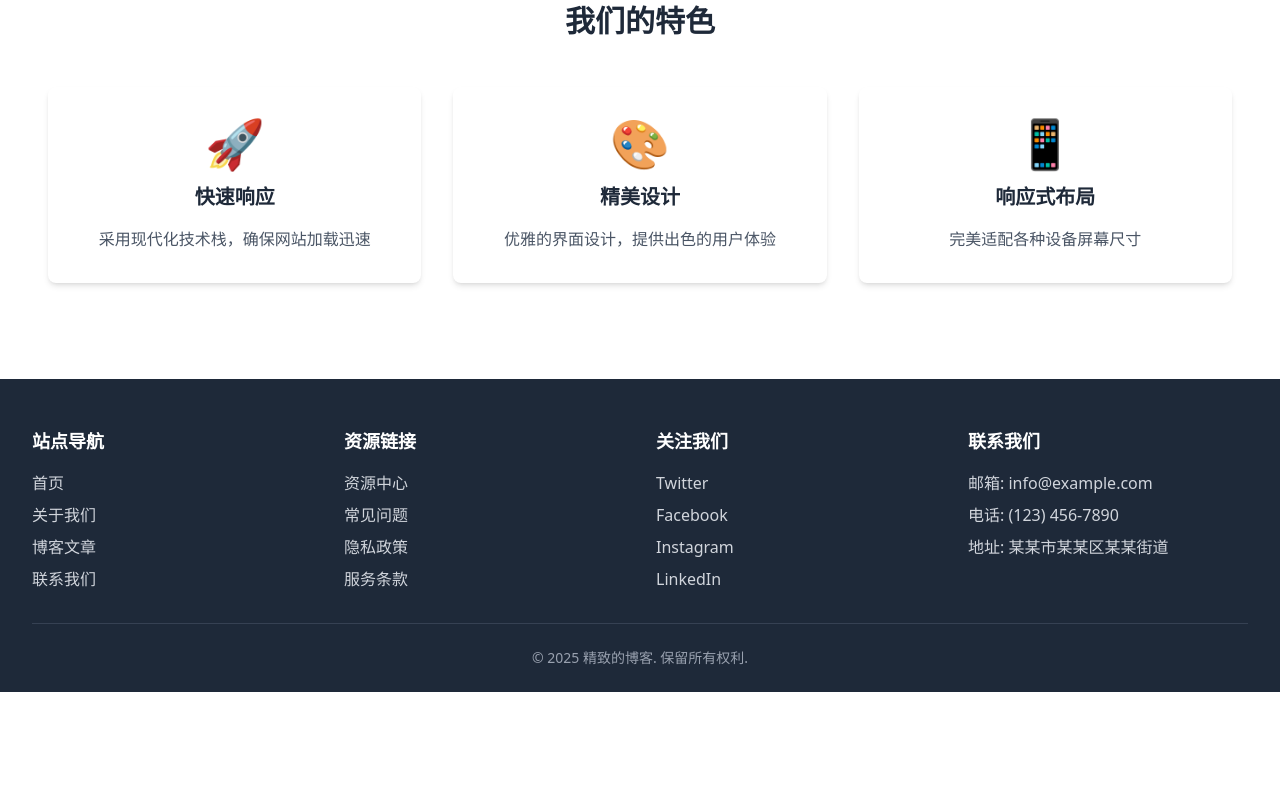
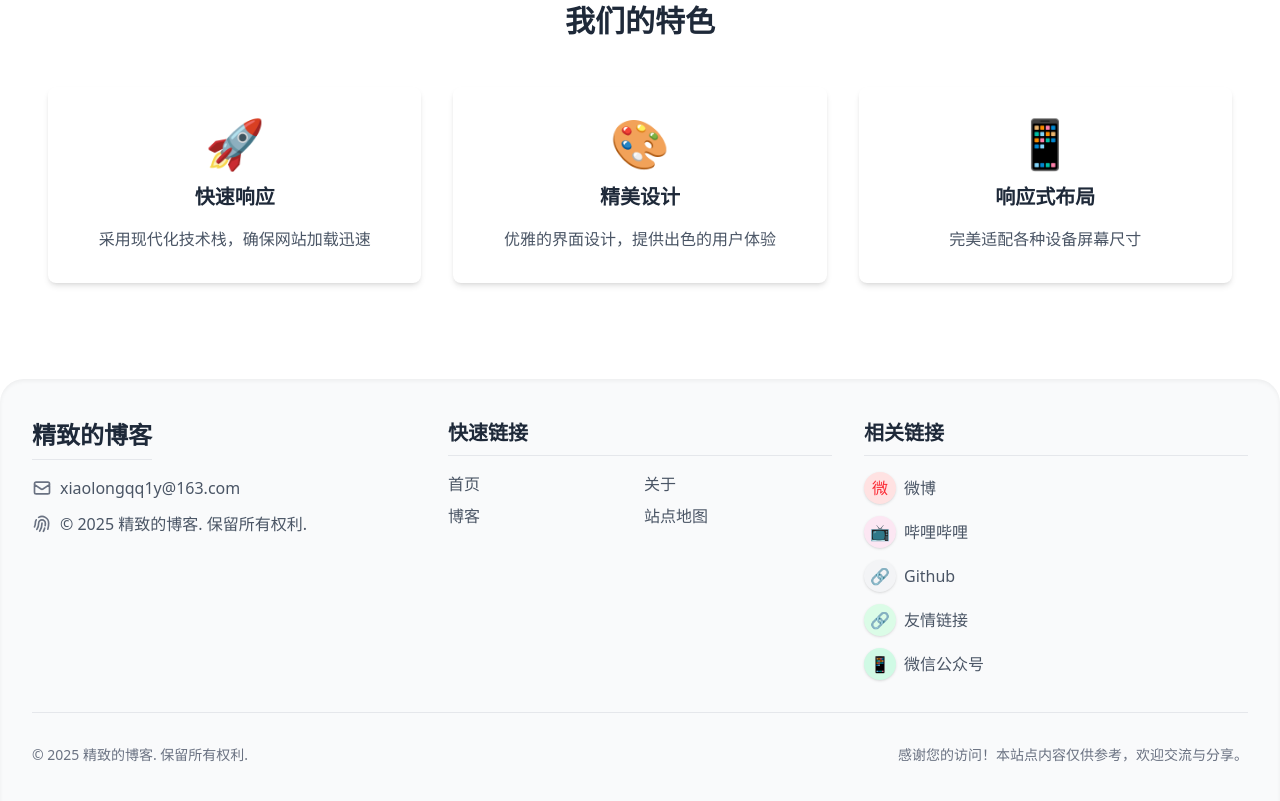
Before and after one commit to ExquisiteCore/Blog, an Astro site in the folder frontend-dev/: page / in a window 1280 px wide. Shown: the part 477-1278 px from the top of the page. Before the commit the page ends 1169 px from the top, so only its background shows below. Built offline with nearby package versions, Linux system fonts and the light colour scheme; Astro itself is replaced by a stand-in of ours.

Commit message:
refactor(导航): 将导航数据提取到共享文件以提升可维护性
将Header和Footer组件中的导航数据提取到共享的navigation.ts文件中，减少代码重复并提高可维护性

```diff
--- a/frontend-dev/src/components/Footer.astro
+++ b/frontend-dev/src/components/Footer.astro
@@ -1,67 +1,136 @@
 ---
+// 动态获取当前年份
 const currentYear = new Date().getFullYear();
 
-const footerLinks = [
-  {
-    title: "站点导航",
-    links: [
-      { href: "/", label: "首页" },
-      { href: "/about", label: "关于我们" },
-      { href: "/blog", label: "博客文章" },
-      { href: "/contact", label: "联系我们" },
-    ],
-  },
-  {
-    title: "资源链接",
-    links: [
-      { href: "/resources", label: "资源中心" },
-      { href: "/faq", label: "常见问题" },
-      { href: "/privacy", label: "隐私政策" },
-      { href: "/terms", label: "服务条款" },
-    ],
-  },
-  {
-    title: "关注我们",
-    links: [
-      { href: "https://twitter.com", label: "Twitter" },
-      { href: "https://facebook.com", label: "Facebook" },
-      { href: "https://instagram.com", label: "Instagram" },
-      { href: "https://linkedin.com", label: "LinkedIn" },
-    ],
-  },
-];
+// 导入共享导航数据
+import {
+    mainNavItems,
+    additionalPageLinks,
+    socialLinks,
+} from "../data/navigation";
 ---
 
-<footer class="bg-gray-800 text-white pt-12 pb-6 mt-auto">
+<footer
+    class="bg-gray-50 text-gray-700 py-10 mt-auto rounded-t-3xl shadow-inner"
+>
     <div class="max-w-7xl mx-auto px-4 sm:px-6 lg:px-8">
-    <div class="grid grid-cols-1 md:grid-cols-2 lg:grid-cols-4 gap-8 mb-8">
+        <div class="grid grid-cols-1 md:grid-cols-2 lg:grid-cols-3 gap-8 mb-8">
+            <!-- 关于博客 -->
+            <div class="mb-6 md:mb-0">
+                <h2
+                    class="text-2xl font-bold text-gray-800 mb-4 border-b border-gray-200 pb-2 inline-block"
+                >
+                    精致的博客
+                </h2>
+                <p class="text-gray-600 mb-3 flex items-center">
+                    <svg
+                        xmlns="http://www.w3.org/2000/svg"
+                        class="h-5 w-5 mr-2 text-gray-500"
+                        fill="none"
+                        viewBox="0 0 24 24"
+                        stroke="currentColor"
+                    >
+                        <path
+                            stroke-linecap="round"
+                            stroke-linejoin="round"
+                            stroke-width="2"
+                            d="M3 8l7.89 5.26a2 2 0 002.22 0L21 8M5 19h14a2 2 0 002-2V7a2 2 0 00-2-2H5a2 2 0 00-2 2v10a2 2 0 002 2z"
+                        ></path>
+                    </svg>
+                    xiaolongqq1y@163.com
+                </p>
+                <p class="text-gray-600 mb-4 flex items-center">
+                    <svg
+                        xmlns="http://www.w3.org/2000/svg"
+                        class="h-5 w-5 mr-2 text-gray-500"
+                        fill="none"
+                        viewBox="0 0 24 24"
+                        stroke="currentColor"
+                    >
+                        <path
+                            stroke-linecap="round"
+                            stroke-linejoin="round"
+                            stroke-width="2"
+                            d="M12 11c0 3.517-1.009 6.799-2.753 9.571m-3.44-2.04l.054-.09A13.916 13.916 0 008 11a4 4 0 118 0c0 1.017-.07 2.019-.203 3m-2.118 6.844A21.88 21.88 0 0015.171 17m3.839 1.132c.645-2.266.99-4.659.99-7.132A8 8 0 008 4.07M3 15.364c.64-1.319 1-2.8 1-4.364 0-1.457.39-2.823 1.07-4"
+                        ></path>
+                    </svg>
+                    © {currentYear} 精致的博客. 保留所有权利.
+                </p>
+            </div>
+
+            <!-- 快速链接 -->
+            <div>
+                <h3
+                    class="text-xl font-semibold mb-4 text-gray-800 border-b border-gray-200 pb-2"
+                >
+                    快速链接
+                </h3>
+                <div class="grid grid-cols-2 gap-2">
+                    {/* 主导航链接 */}
                     {
-        footerLinks.map((column) => (
+                        mainNavItems.map((link) => (
+                            <a
+                                href={link.href}
+                                class="text-gray-600 hover:text-indigo-600 hover:underline transition-colors duration-200"
+                            >
+                                {link.label}
+                            </a>
+                        ))
+                    }
+
+                    {/* 其他页面链接 */}
+                    {
+                        additionalPageLinks.map((link) => (
+                            <a
+                                href={link.href}
+                                class="text-gray-600 hover:text-indigo-600 hover:underline transition-colors duration-200"
+                            >
+                                {link.label}
+                            </a>
+                        ))
+                    }
+                </div>
+            </div>
+
+            <!-- 相关链接 -->
             <div>
-            <h3 class="text-lg font-semibold mb-4 text-white">{column.title}</h3>
-            <ul class="space-y-2">
-              {column.links.map((link) => (
-                <li>
-                  <a href={link.href} class="text-gray-300 hover:text-white transition-colors duration-200">
+                <h3
+                    class="text-xl font-semibold mb-4 text-gray-800 border-b border-gray-200 pb-2"
+                >
+                    相关链接
+                </h3>
+                <ul class="space-y-3">
+                    {
+                        socialLinks.map((link) => (
+                            <li class="flex items-center">
+                                <a
+                                    href={link.href}
+                                    class="flex items-center text-gray-600 hover:text-indigo-600 hover:translate-x-1 transition-all duration-200"
+                                    target="_blank"
+                                >
+                                    <span
+                                        class={`${link.color} rounded-full w-8 h-8 flex items-center justify-center mr-2 shadow-sm`}
+                                    >
+                                        {link.icon}
+                                    </span>
                                     {link.label}
                                 </a>
                             </li>
-              ))}
-            </ul>
-          </div>
                         ))
                     }
-
-      <div>
-        <h3 class="text-lg font-semibold mb-4 text-white">联系我们</h3>
-        <p class="text-gray-300 mb-2">邮箱: info@example.com</p>
-        <p class="text-gray-300 mb-2">电话: (123) 456-7890</p>
-        <p class="text-gray-300">地址: 某某市某某区某某街道</p>
+                </ul>
             </div>
         </div>
 
-    <div class="border-t border-gray-700 pt-6 text-center text-gray-400 text-sm">
-      <p>&copy; {currentYear} 精致的博客. 保留所有权利.</p>
+        <div
+            class="pt-8 border-t border-gray-200 flex flex-col md:flex-row justify-between items-center"
+        >
+            <p class="text-gray-500 text-sm mb-4 md:mb-0">
+                © {currentYear} 精致的博客. 保留所有权利.
+            </p>
+            <p class="text-gray-500 text-sm">
+                感谢您的访问！本站点内容仅供参考，欢迎交流与分享。
+            </p>
         </div>
     </div>
 </footer>
--- a/frontend-dev/src/components/Header.astro
+++ b/frontend-dev/src/components/Header.astro
@@ -1,10 +1,5 @@
 ---
-const navItems = [
-  { href: "/", label: "首页" },
-  { href: "/about", label: "关于" },
-  { href: "/blog", label: "博客" },
-  { href: "/contact", label: "联系" },
-];
+import { mainNavItems } from "../data/navigation";
 ---
 
 <header class="bg-white shadow-md sticky top-0 z-50">
@@ -16,7 +11,7 @@ const navItems = [
       <nav class="hidden md:block">
         <ul class="flex space-x-8">
           {
-            navItems.map(item => (
+            mainNavItems.map(item => (
               <li>
                 <a
                   href={item.href}
@@ -42,7 +37,7 @@ const navItems = [
   <div class="hidden md:hidden">
     <div class="px-2 pt-2 pb-3 space-y-1 sm:px-3">
       {
-        navItems.map(item => (
+        mainNavItems.map(item => (
           <a
             href={item.href}
             class="block px-3 py-2 rounded-md text-base font-medium text-gray-700 hover:text-blue-600 hover:bg-gray-50"
--- /dev/null
+++ b/frontend-dev/src/data/navigation.ts
@@ -0,0 +1,61 @@
+export interface NavItem {
+  href: string;
+  label: string;
+}
+
+// 主导航项 - 用于头部导航和页脚快速链接
+export const mainNavItems: NavItem[] = [
+  { href: "/", label: "首页" },
+  { href: "/about", label: "关于" },
+  { href: "/blog", label: "博客" },
+];
+
+// 附加页面链接 - 只在页脚显示
+export const additionalPageLinks: NavItem[] = [
+  { href: "/sitemap", label: "站点地图" },
+];
+
+// 合并两组链接用于页脚显示
+export const allFooterLinks: NavItem[] = [
+  ...mainNavItems,
+  ...additionalPageLinks,
+];
+
+// 社交媒体链接
+export interface SocialLink extends NavItem {
+  icon: string;
+  color: string;
+}
+
+export const socialLinks: SocialLink[] = [
+  {
+    href: "https://weibo.com",
+    label: "微博",
+    icon: "微",
+    color: "bg-red-100 text-red-500",
+  },
+  {
+    href: "https://bilibili.com",
+    label: "哔哩哔哩",
+    icon: "📺",
+    color: "bg-pink-100 text-pink-500",
+  },
+  {
+    href: "https://github.com",
+    label: "Github",
+    icon: "🔗",
+    color: "bg-gray-100 text-gray-700",
+  },
+  {
+    href: "#",
+    label: "友情链接",
+    icon: "🔗",
+    color: "bg-green-100 text-green-500",
+  },
+  {
+    href: "https://wx.qq.com",
+    label: "微信公众号",
+    icon: "📱",
+    color: "bg-emerald-100 text-emerald-500",
+  },
+];
```
Lines whose indentation alone changed are shown as unchanged.
